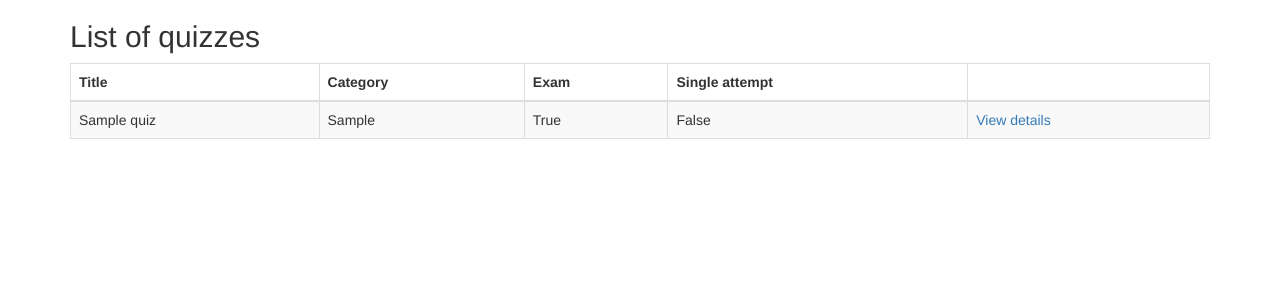
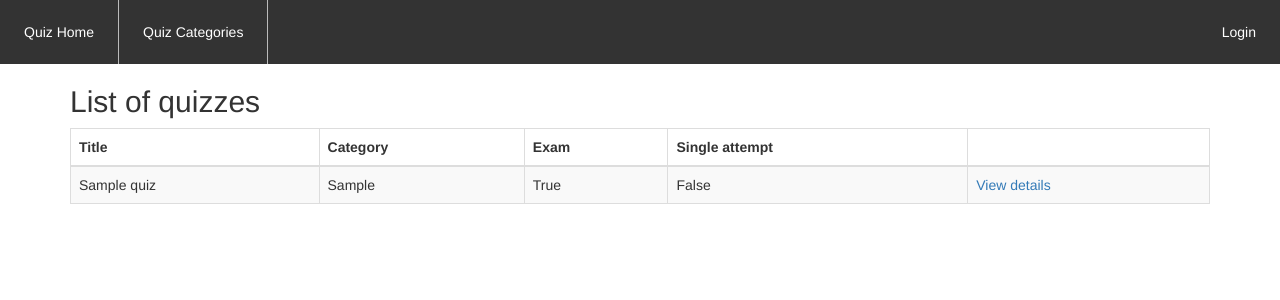
Before and after one commit to manthandubal/tomwalker_quizsite, a Django app: page /quiz/ in a window 1280 px wide. Shown: the top 300 px of the page. Run offline with Django 3.2, Linux system fonts and the light colour scheme; tables that the repository leaves empty hold one stand-in row (values such as "Sample post"); parts of the project's set-up code (start-up, migrations or seed data) failed here and were passed over; some libraries are stand-ins or nearby versions.

Commit message:
Added Login Logout with Menu

```diff
--- a/quiz/templates/base.html
+++ b/quiz/templates/base.html
@@ -9,6 +9,47 @@
 
 <!-- styles -->
 <link rel="stylesheet" href="//netdna.bootstrapcdn.com/bootstrap/3.1.1/css/bootstrap.min.css">
+
+<style>
+	nav {
+		display: flex;
+		margin-top: 1.5rem ;
+		margin-bottom: 1.5rem;
+		min-height: 50px;
+	}
+    nav ul {
+        background-color: #dddddd;
+        overflow: hidden;
+        background-color: #333;
+		position: fixed;
+        top: 0;
+		left: 0;
+		padding-left:0px;
+        width: 100%;
+    }
+
+    nav ul li {
+        display: block;
+        padding: 8px;
+        float: left;
+        border-right: 1px solid #bbb;
+    }
+    nav ul li a {
+        display: block;
+        color: white;
+        text-align: center;
+        padding: 14px 16px;
+        text-decoration: none;
+    }
+    nav ul li:last-child {
+        border-right: none;
+    }
+    nav ul li a:hover {
+        background-color: #111;
+		text-decoration: none;
+		color: white;
+    }
+</style>
 
 <!-- HTML5 shim, for IE6-8 support of HTML5 elements -->
 <!--[if lt IE 9]>
@@ -23,6 +64,39 @@
 <!-- Before the quiz content -->
 
 <div class="container">
+    <nav>
+        <ul>
+            <li>
+                <a href="{% url 'quiz_index' %} ">Quiz Home</a>
+            </li>
+
+			<li>
+                <a href="{% url 'quiz_category_list_all' %} ">Quiz Categories</a>
+            </li>
+
+        {% if user.is_authenticated %}
+
+            <li style="float:right;">
+                <a href="">Hello {{ user.username }}</a>
+            </li>
+            <li style="float:right;">
+                <a href="{% url 'logout' %}">Logout</a>
+            </li>
+
+			<li>
+                <a href="{% url 'quiz_marking' %} ">Marking</a>
+            </li>
+
+			<li>
+                <a href="{% url 'quiz_progress' %} ">Progress</a>
+            </li>
+        {% else %}
+            <li style="float:right;">
+                <a href="{% url 'login' %} ">Login</a>
+            </li>
+        {% endif %}
+        </ul>
+    </nav>
 
 {% block content %}
 
```
Also changed, not shown: quiz/forms.py (+15 -5 lines), quiz/templates/quiz/login.html (+11 -2 lines), quiz/templates/quiz/register.html (added, +24 -0 lines), quiz/views.py (+2 -5 lines), 1 other file.
